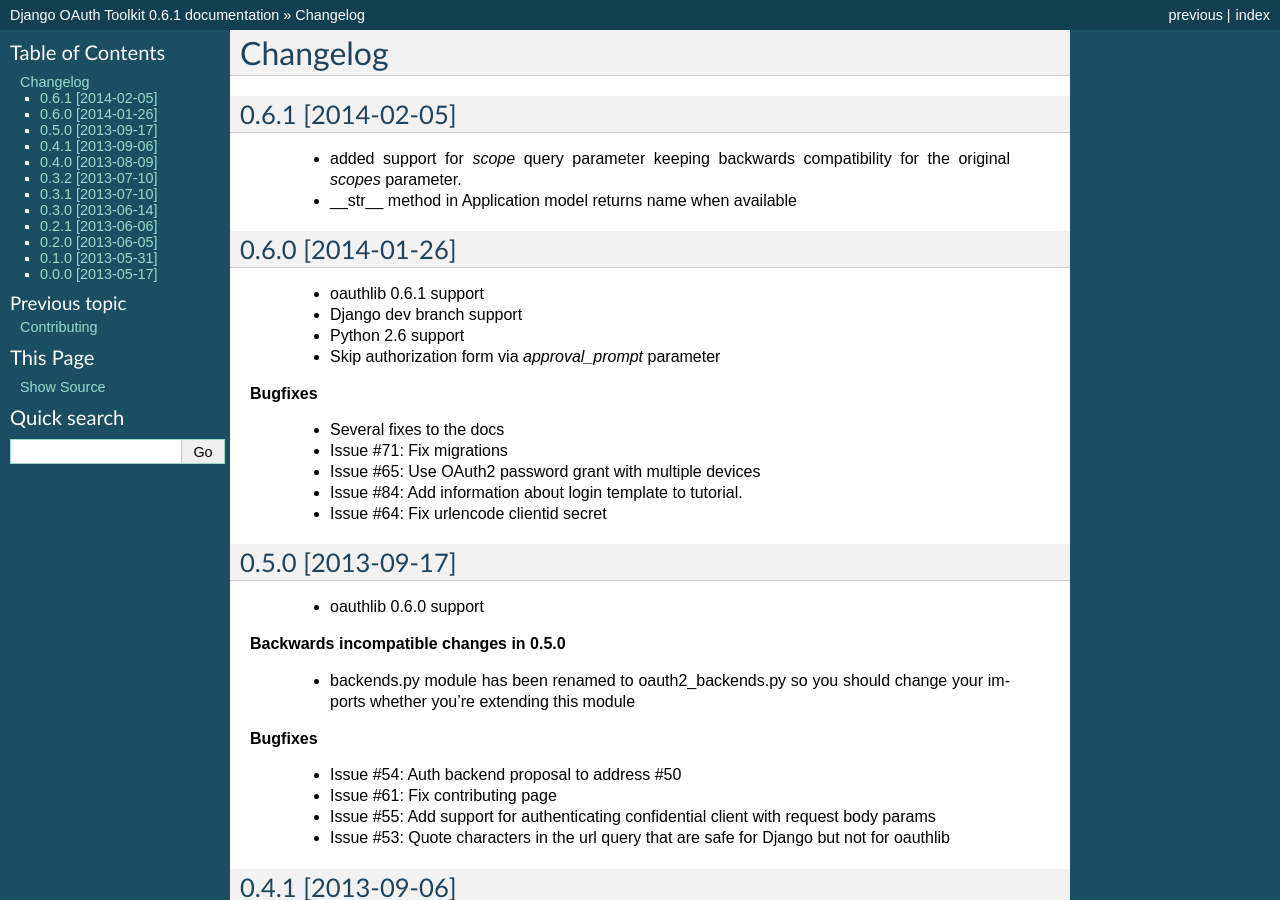
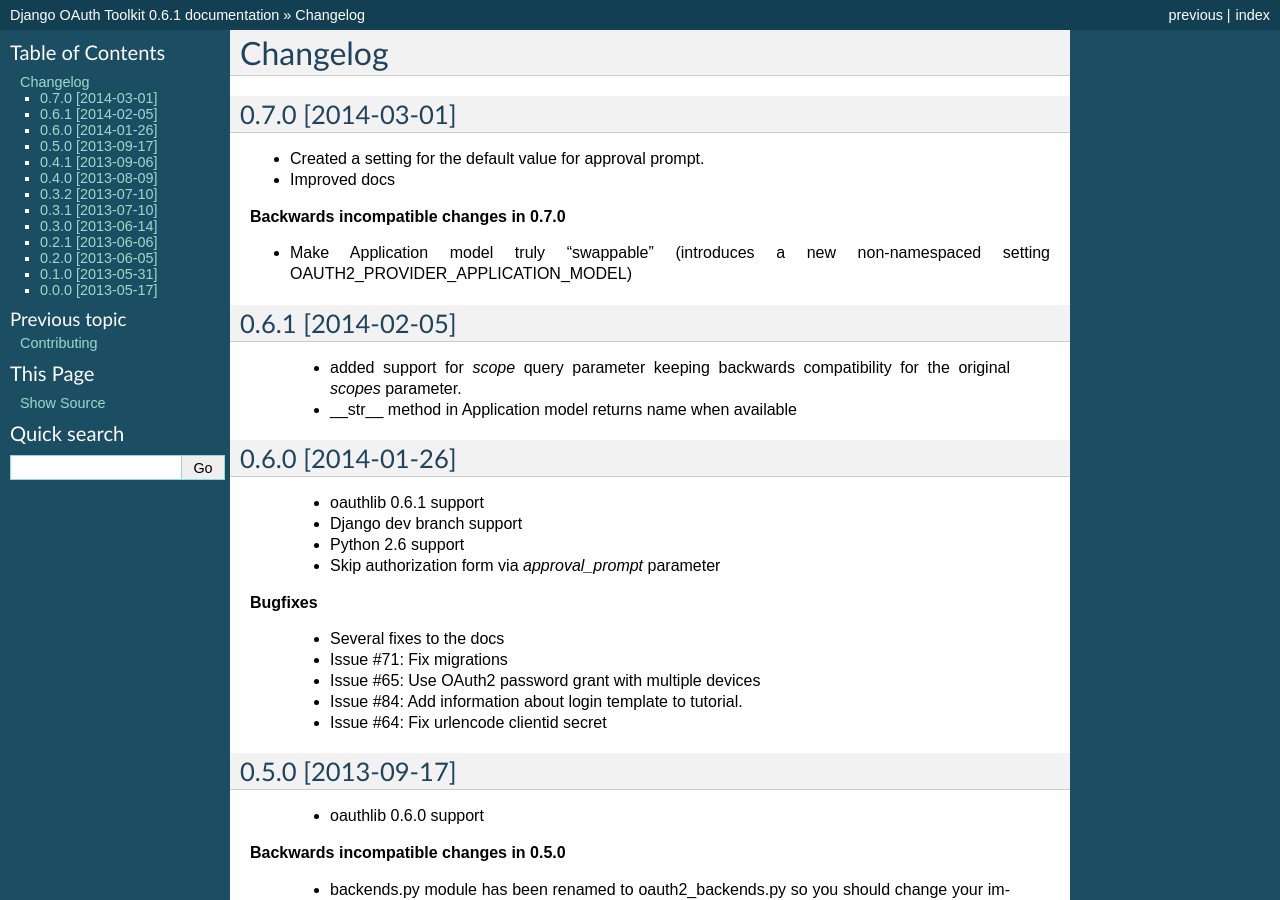
Before and after one commit to sheriffwoody0922/oauth-python-django, a Sphinx documentation site: the page built from docs/changelog.rst, in a window 1280 px wide and 900 px high. Built offline with Sphinx 7.4.7, drawn with Linux system fonts in a browser that asks for light colours.

Commit message:
changelog and readme updated

```diff
--- a/docs/changelog.rst
+++ b/docs/changelog.rst
@@ -1,5 +1,16 @@
 Changelog
 =========
+
+0.7.0 [2014-03-01]
+------------------
+
+* Created a setting for the default value for approval prompt.
+* Improved docs
+
+**Backwards incompatible changes in 0.7.0**
+
+* Make Application model truly "swappable" (introduces a new non-namespaced setting OAUTH2_PROVIDER_APPLICATION_MODEL)
+
 
 0.6.1 [2014-02-05]
 ------------------
```
Also changed, not shown: README.rst (+10 -0 lines).
